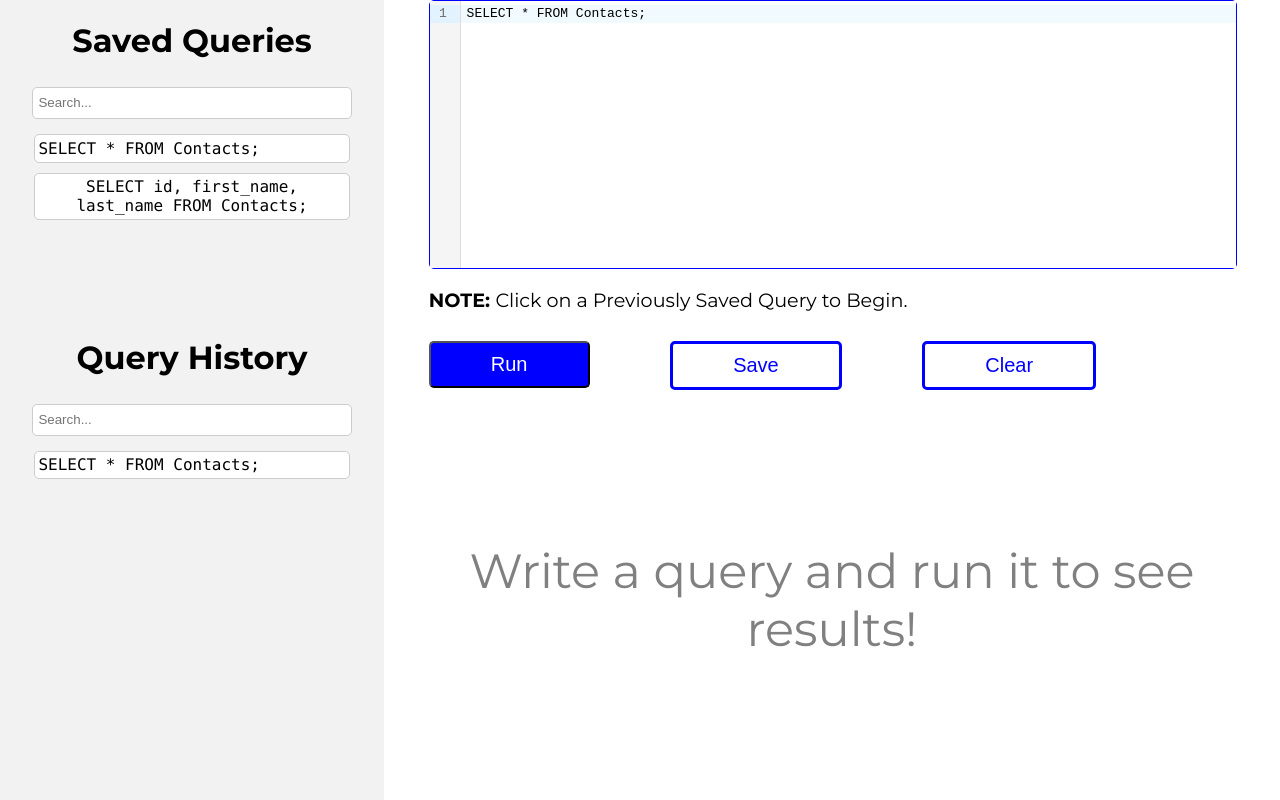
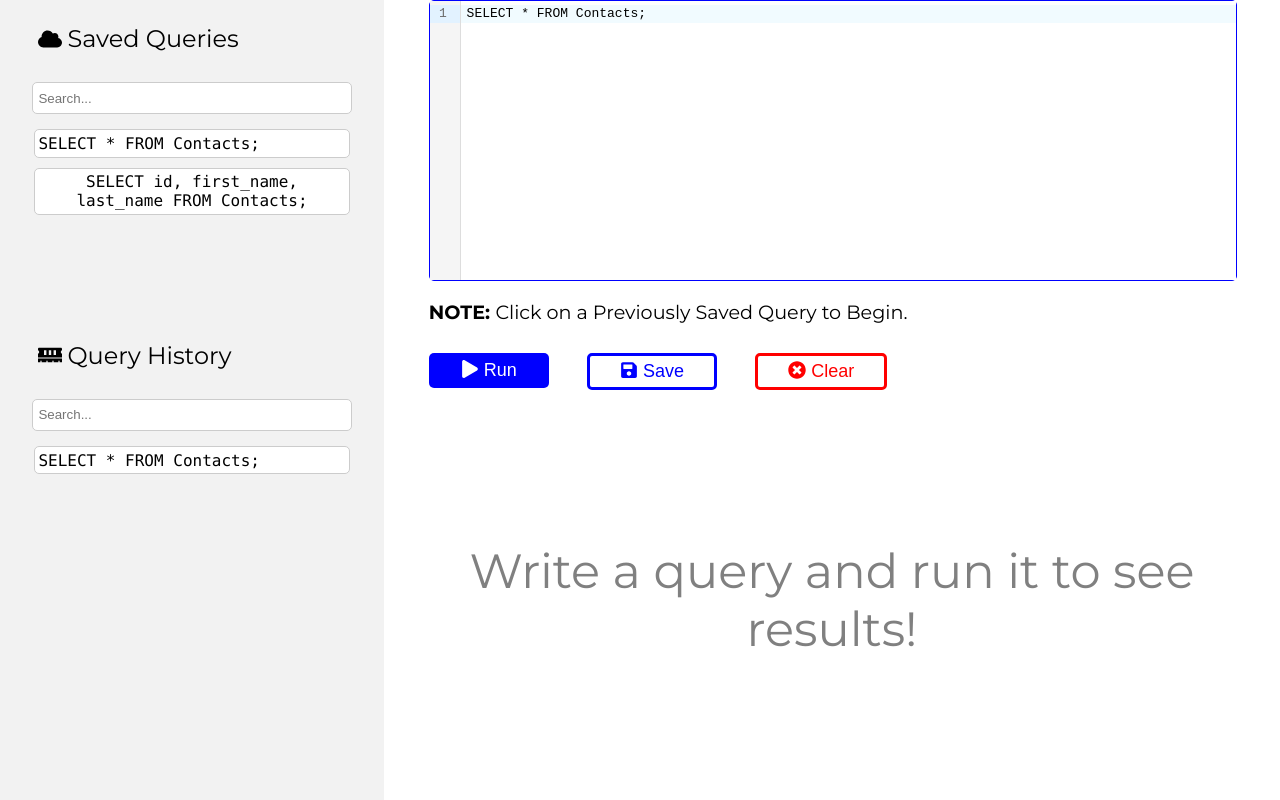
Before and after one commit to Recker4244/sql-editor-atlan-FE, a React (Create React App) app: page /editor in a window 1280 px wide. Built offline with nearby package versions, Linux system fonts and the light colour scheme.

Commit message:
feat: add icons

```diff
--- a/package.json
+++ b/package.json
@@ -42,7 +42,7 @@
     "react": "^18.2.0",
     "react-csv": "^2.2.2",
     "react-dom": "^18.2.0",
-    "react-icons": "^4.8.0",
+    "react-icons": "^4.10.1",
     "react-router-dom": "^6.8.2",
     "react-scripts": "5.0.1",
     "web-vitals": "^2.1.4"
--- a/src/components/Output/Output.css
+++ b/src/components/Output/Output.css
@@ -29,12 +29,22 @@
     flex-direction: row;
     justify-content: space-between;
 }
-.export-button{
+.export-button-wrapper{
     display: flex;
     flex-direction: column;
     justify-content: center;
     align-items: center;
-    margin-left: 5%;
-    margin-right: 5%;
     cursor: pointer;
 }
+.export-button > button{
+    text-decoration: none;
+    height: 30px;
+    width: 100px;
+    background-color: white;
+    border: solid 2px blue;
+    border-radius: 5px;
+}
+.export-button > button > p {
+    color: blue;
+    font-size: 1rem;
+}
--- a/src/components/Output/index.jsx
+++ b/src/components/Output/index.jsx
@@ -5,6 +5,7 @@ import { CSVLink } from 'react-csv';
 import './Output.css';
 import TableSchema from '../TableSchema';
 import TabBar from '../TabBar';
+import { FaDownload} from 'react-icons/fa';
 
 const Output = () => {
 	const { queryHistory } = useContext(MainContext);
@@ -13,13 +14,27 @@ const Output = () => {
 		console.log('Exporting Data');
 	};
 
+	const getTab=()=>{
+		switch (tab) {
+		case 0:
+			return (<Table result={queryHistory.outputData}>
+			</Table>);
+		case 1:
+			return (<TableSchema data={queryHistory.outputData}></TableSchema>);
+
+		default:
+			break;
+		}
+	};
+
 	return (
 		<div className='query-results'>
 			{queryHistory.outputData.length > 0 ? (
 				<>
-					<TabBar tab={tab} tabs={ ['Output','Table Structure']} onChangeFunc={setTab}></TabBar>
+					<TabBar tab={tab} tabs={ ['Output','Table Structure','Visualisation']} onChangeFunc={setTab}></TabBar>
 					<div className='query-details'>
-						<p>
+
+						{tab==0||tab==1?<p>
 
 							<span>
 								{tab==0?queryHistory.outputData.length:Object.keys(queryHistory.outputData[0]).length}
@@ -29,23 +44,20 @@ const Output = () => {
 								{' '}
             (0.03sec)
 							</span>
-						</p>
-						<div className='export-button'>
-							<CSVLink
+						</p>:null}
+						<div className='export-button-wrapper'>
+							<CSVLink className='export-button'
 								data={queryHistory.outputData}
 								filename={'dataOutput.csv'}
 							>
 								<button onClick={exportData}>
-                  Export <span className='fa fa-download'></span>
+                  Export <FaDownload/>
 								</button>
 							</CSVLink>
 						</div>
 					</div>
 
-					{tab==0?
-						(<Table result={queryHistory.outputData}>
-						</Table>)
-						:(<TableSchema data={queryHistory.outputData}></TableSchema>)}
+					{getTab()}
 
 				</>
 			) : (
--- a/src/components/Panel/Panel.css
+++ b/src/components/Panel/Panel.css
@@ -1,5 +1,4 @@
 .editor-panel{
-  width: 100%;
   display: flex;
   flex-direction: row;
   justify-content: flex-start;
@@ -13,38 +12,56 @@
 .clear-button{
   margin-right: 10%;
 }
+
 .run-button> button{
   display: flex;
-  flex-direction: column;
-  justify-content: center;
+  flex-direction: row;
+  justify-content: space-between;
+  border-color: transparent;
   width: 100%;
   background-color: blue;
   color: white;
-  font-size: 20px;
-  padding: 10px 60px;
+  font-size: large;
+  padding: 5px 30px;
   border-radius: 5px;
   margin: 10px 0px;
   cursor: pointer;
 }
 .save-button> button{
+  display: flex;
+  flex-direction: row;
+  justify-content: center;
   width: 100%;
   background-color: white;
   color: blue;
-  font-size: 20px;
-  padding: 10px 60px;
+  font-size: large;
+  padding: 5px 30px;
   border: 3px solid blue;
   border-radius: 5px;
   margin: 10px 0px;
   cursor: pointer;
 }
 .clear-button> button{
+  display: flex;
+  flex-direction: row;
+  justify-content: center;
   width: 100%;
   background-color: white;
-  color: blue;
-  font-size: 20px;
-  padding: 10px 60px;
-  border: 3px solid blue;
+  color: red;
+  font-size: large;
+  padding: 5px 30px;
+  border: 3px solid red;
   border-radius: 5px;
   margin: 10px 0px;
   cursor: pointer;
 }
+
+.run-button> button > svg{
+  margin-right: 5px;
+}
+.save-button> button > svg{
+  margin-right: 5px;
+}
+.clear-button> button > svg{
+  margin-right: 5px;
+}
--- a/src/components/Panel/index.jsx
+++ b/src/components/Panel/index.jsx
@@ -2,6 +2,7 @@ import React,{ useContext } from 'react';
 import MainContext from '../../MainContext';
 import { contacts } from '../../assets/data/contacts';
 import { persons } from '../../assets/data/person';
+import { FaPlay ,FaSave,FaTimesCircle} from 'react-icons/fa';
 import './Panel.css';
 
 
@@ -56,17 +57,19 @@ const EditorPanel = () => {
 		<div className='editor-panel'>
 			<div className='run-button'>
 				<button onClick={() => runQuery()}>
-					<span className='fa fa-play me-1'></span>Run
+					<FaPlay/>
+				Run
 				</button>
 			</div>
 			<div className='save-button'>
 				<button onClick={() => saveQuery()}>
-					<span className='fa fa-save me-1'></span>Save
+					<FaSave/>Save
 				</button>
 			</div>
 			<div className='clear-button'>
 				<button onClick={() => clearQuery()}>
-					<span className='fa fa-times me-1'></span>Clear
+					<FaTimesCircle/>
+				Clear
 				</button>
 			</div>
 		</div>
--- a/src/components/TabBar/TabBar.css
+++ b/src/components/TabBar/TabBar.css
@@ -6,5 +6,5 @@
 }
 .tabs{
     display: flex;
-    width: 10%;
+    width: 15%;
 }
--- a/src/pages/EditorPage/EditorPage.css
+++ b/src/pages/EditorPage/EditorPage.css
@@ -16,7 +16,20 @@ height: 100%;
     height: 30%;
     width: 100%;
     margin-bottom: 10%;
-
+}
+.heading
+{
+    display: flex;
+    flex-direction: row;
+    align-items: center;
+    justify-content: flex-start;
+    margin-left: 10%;
+    margin-right: 10%;
+    font-size: x-large;
+}
+.heading > svg
+{
+    margin-right: 5px;
 }
 .history-query-panel{
 
--- a/src/pages/EditorPage/index.jsx
+++ b/src/pages/EditorPage/index.jsx
@@ -5,6 +5,7 @@ import QueryInput from '../../components/QueryInput';
 import MainContext from '../../MainContext';
 import QueryList from '../../components/QueryList';
 import Output from '../../components/Output';
+import { FaCloud, FaMemory } from 'react-icons/fa';
 
 const EditorPage = () => {
 	const [query, setQuery] = useState('SELECT * FROM Contacts;');
@@ -24,14 +25,16 @@ const EditorPage = () => {
 				<div className='side-panel'>
 
 					<div className='saved-query-panel'>
-						<div>
-							<h1>Saved Queries</h1>
+						<div className='heading'>
+							<FaCloud className='icon'/>
+							<p>Saved Queries</p>
 						</div>
 						<QueryList type='saved'/>
 					</div>
 					<div className='history-query-panel'>
-						<div>
-							<h1>Query History</h1>
+						<div className='heading'>
+							<FaMemory className='icon'/>
+							<p>Query History</p>
 						</div>
 						<QueryList type='history'/>
 					</div>
```
Also changed, not shown: 1 other file (tests, documents, lock files or other folders).
